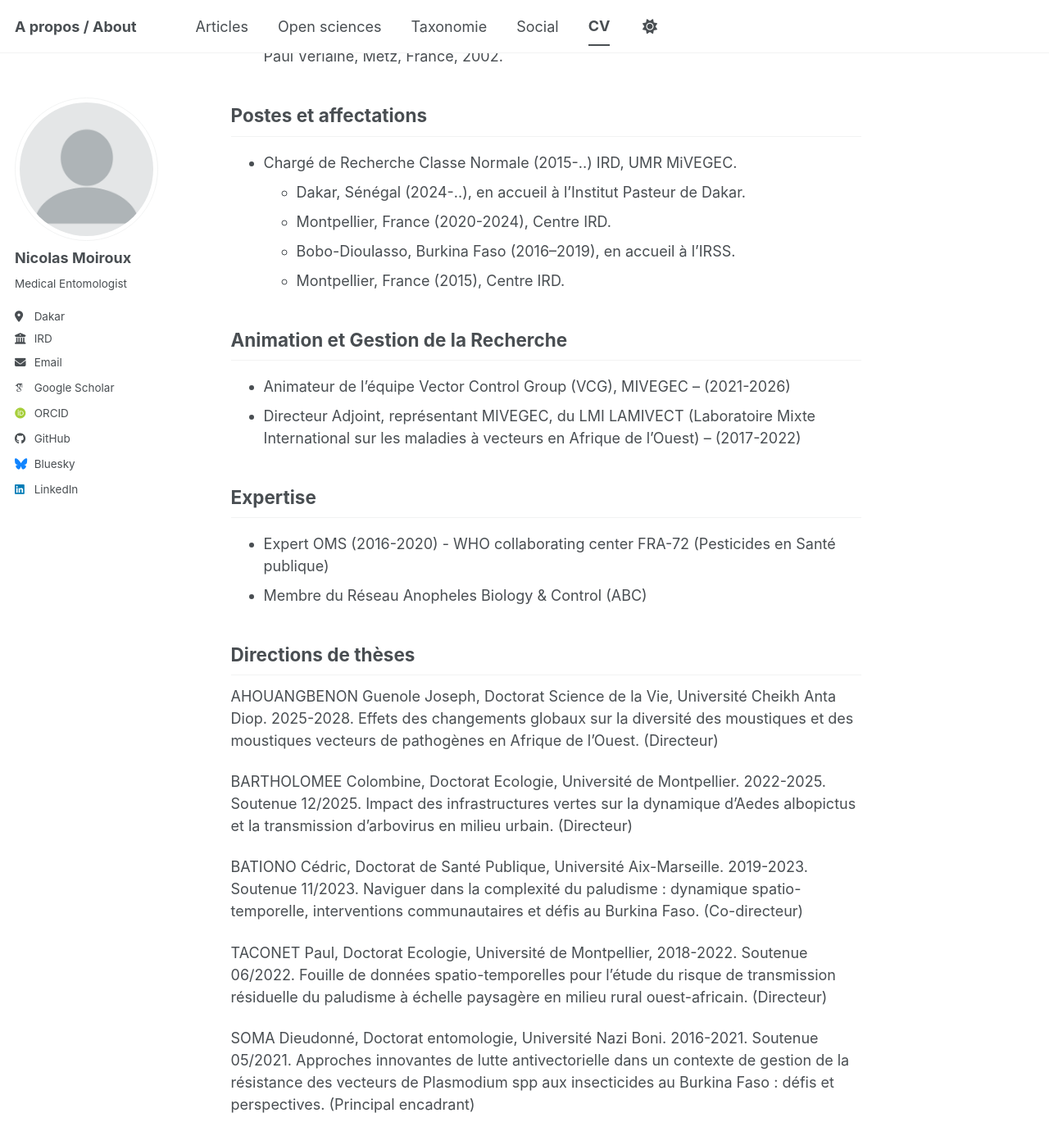
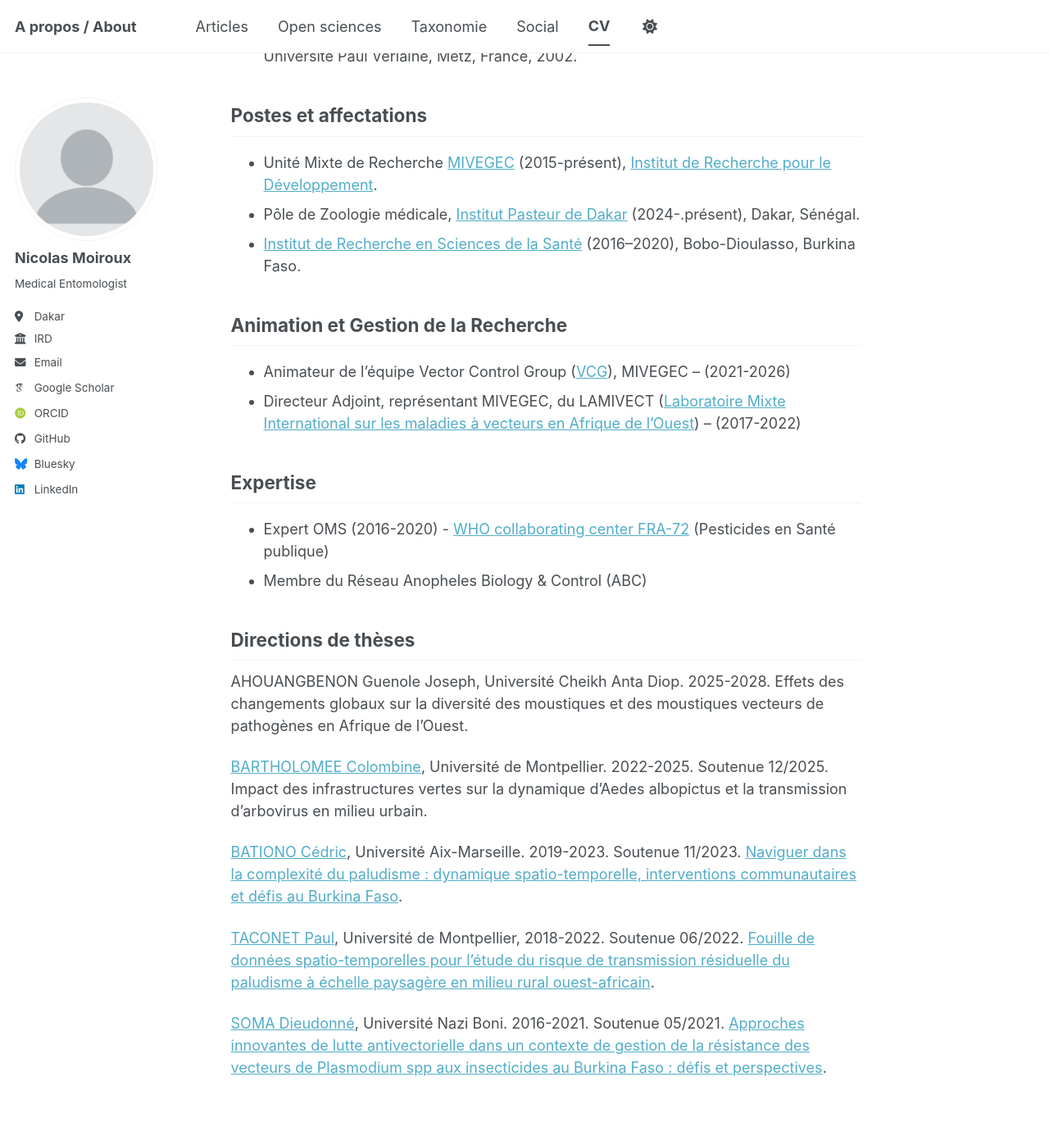
Before and after one commit to Nmoiroux/nmoiroux.github.io, a Jekyll site: the page built from _pages/cv.md, in a window 1280 px wide and 1400 px high, scrolled down 414 px. Shown: the top 1397 px of the window at 82% size. Built offline with Jekyll 4.4.1, drawn with Linux system fonts in a browser that asks for light colours; some web fonts are replaced; a script bundle is joined from its source files by our own code; library files that are not in the unit come from our copies; some of the changed text lies outside the part shown.

Commit message:
cv add links

```diff
--- a/_pages/cv.md
+++ b/_pages/cv.md
@@ -5,34 +5,33 @@ output: github_document
 ---
 
 ## Formation
-* HDR, Université de Monpellier, France, 2021.
+* HDR, [Université de Monpellier](https://www.umontpellier.fr/), France, 2021.
 * Doctorat Biologie et Santé. Université Montpellier 2, France, 2012.
-* Master Ecologie - spécialité Aménagement du Territoire et Télédétection. Université Paul Sabatier Toulouse 3, France, 2006.
-* Maitrise d'IUP Génie des Territoires et de l'Environnement - spécialité Diagnostic et Gestion des Systèmes Ecologiques. Université de Franche-Comté, Besançon, France, 2005.
-* DUT Génie Biologique option Génie de l'Environnement. IUT de Thionville, Université Paul Verlaine, Metz, France, 2002.
+* Master Ecologie - spécialité Aménagement du Territoire et Télédétection. [Université Paul Sabatier Toulouse 3](https://www.univ-tlse3.fr/), France, 2006.
+* Maitrise d'IUP Génie des Territoires et de l'Environnement - spécialité Diagnostic et Gestion des Systèmes Ecologiques. [Université de Franche-Comté](https://www.umlp.fr/), Besançon, France, 2005.
+* DUT Génie Biologique option Génie de l'Environnement. [IUT de Thionville-Yutz](https://iut-thionville-yutz.univ-lorraine.fr/), Université Paul Verlaine, Metz, France, 2002.
 
 ## Postes et affectations
-* Chargé de Recherche Classe Normale (2015-..) IRD, UMR MiVEGEC.
-  * Dakar, Sénégal (2024-..), en accueil à l'Institut Pasteur de Dakar.
-  * Montpellier, France (2020-2024), Centre IRD.
-  * Bobo-Dioulasso, Burkina Faso (2016–2019), en accueil à l’IRSS.
-  * Montpellier, France (2015), Centre IRD.
+* Unité Mixte de Recherche [MIVEGEC](https://mivegec.fr/fr) (2015-présent), [Institut de Recherche pour le Développement](https://www.ird.fr).
+* Pôle de Zoologie médicale, [Institut Pasteur de Dakar](https://institutpasteurdakar.sn) (2024-.présent), Dakar, Sénégal.
+* [Institut de Recherche en Sciences de la Santé](https://irss-cnrst.bf/) (2016–2020), Bobo-Dioulasso, Burkina Faso.
+
 
 ## Animation et Gestion de la Recherche
-* Animateur de l’équipe Vector Control Group (VCG), MIVEGEC – (2021-2026)
-* Directeur Adjoint, représentant MIVEGEC, du LMI LAMIVECT (Laboratoire Mixte International sur les maladies à vecteurs en Afrique de l’Ouest) – (2017-2022)
+* Animateur de l’équipe Vector Control Group ([VCG](https://mivegec.fr/fr/departements-scientifiques/evolution-des-systemes-vectoriels-esv/equipes-esv#lutteVecteurs)), MIVEGEC – (2021-2026)
+* Directeur Adjoint, représentant MIVEGEC, du LAMIVECT ([Laboratoire Mixte International sur les maladies à vecteurs en Afrique de l’Ouest](https://www.ird.fr/lmi-lamivect-maladies-vecteurs-en-afrique-de-louest)) – (2017-2022)
 
 ## Expertise
-* Expert OMS (2016-2020) - WHO collaborating center FRA-72 (Pesticides en Santé publique)
+* Expert OMS (2016-2020) - [WHO collaborating center FRA-72](https://who.my.site.com/ecc/s/view-designation-details?recordId=a79NN0000005FY7YAM) (Pesticides en Santé publique)
 * Membre du Réseau Anopheles Biology & Control (ABC)
 
 ## Directions de thèses
-AHOUANGBENON Guenole Joseph, Doctorat Science de la Vie, Université Cheikh Anta Diop. 2025-2028. Effets des changements globaux sur la diversité des moustiques et des moustiques vecteurs de pathogènes en Afrique de l'Ouest. (Directeur)
+AHOUANGBENON Guenole Joseph, Université Cheikh Anta Diop. 2025-2028. Effets des changements globaux sur la diversité des moustiques et des moustiques vecteurs de pathogènes en Afrique de l'Ouest.
 
-BARTHOLOMEE Colombine, Doctorat Ecologie, Université de Montpellier. 2022-2025. Soutenue 12/2025. Impact des infrastructures vertes sur la dynamique d’Aedes albopictus et la transmission d’arbovirus en milieu urbain. (Directeur)
+[BARTHOLOMEE Colombine](https://www.linkedin.com/in/colombine-bartholomee-a7354915a/), Université de Montpellier. 2022-2025. Soutenue 12/2025. Impact des infrastructures vertes sur la dynamique d’Aedes albopictus et la transmission d’arbovirus en milieu urbain.
 
-BATIONO Cédric, Doctorat de Santé Publique, Université Aix-Marseille. 2019-2023. Soutenue 11/2023. Naviguer dans la complexité du paludisme : dynamique spatio-temporelle, interventions communautaires et défis au Burkina Faso. (Co-directeur)
+[BATIONO Cédric](https://www.linkedin.com/in/c%C3%A9dric-s-bationo-ph-d-a9a36769/), Université Aix-Marseille. 2019-2023. Soutenue 11/2023. [Naviguer dans la complexité du paludisme : dynamique spatio-temporelle, interventions communautaires et défis au Burkina Faso](https://theses.fr/2023AIXM0415).
 
-TACONET Paul, Doctorat Ecologie, Université de Montpellier, 2018-2022. Soutenue 06/2022. Fouille de données spatio-temporelles pour l’étude du risque de transmission résiduelle du paludisme à échelle paysagère en milieu rural ouest-africain. (Directeur)
+[TACONET Paul](https://github.com/ptaconet), Université de Montpellier, 2018-2022. Soutenue 06/2022. [Fouille de données spatio-temporelles pour l’étude du risque de transmission résiduelle du paludisme à échelle paysagère en milieu rural ouest-africain](https://theses.fr/2022UMONG020).
 
-SOMA Dieudonné, Doctorat entomologie, Université Nazi Boni. 2016-2021. Soutenue 05/2021. Approches innovantes de lutte antivectorielle dans un contexte de gestion de la résistance des vecteurs de Plasmodium spp aux insecticides au Burkina Faso : défis et perspectives. (Principal encadrant)
+[SOMA Dieudonné](https://www.researchgate.net/profile/Dieudonne-Soma), Université Nazi Boni. 2016-2021. Soutenue 05/2021. [Approches innovantes de lutte antivectorielle dans un contexte de gestion de la résistance des vecteurs de Plasmodium spp aux insecticides au Burkina Faso : défis et perspectives](https://theses.hal.science/tel-04960557/).
```
